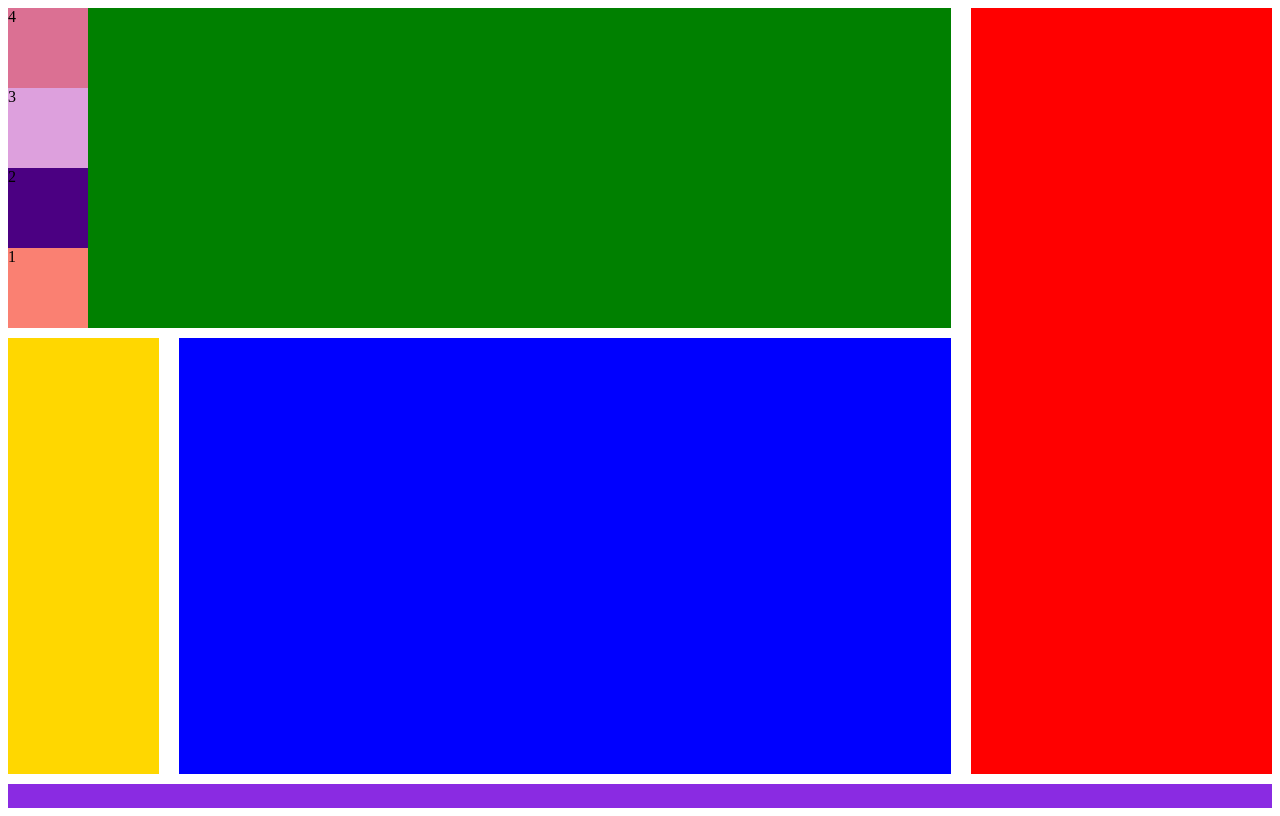
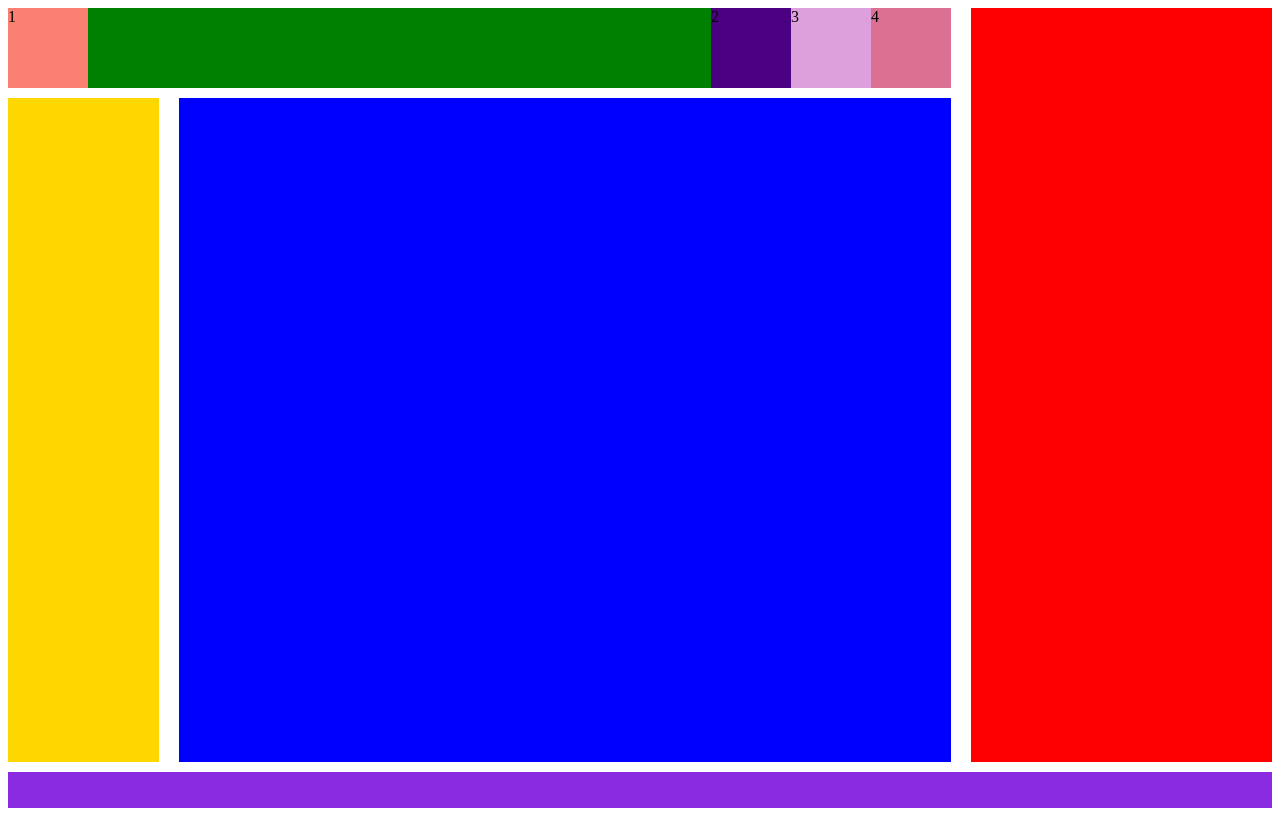
Before and after one commit to citraFebriawirti/Kuliner, a plain HTML site: page index.html in a window 1280 px wide. Drawn offline with Linux system fonts and the light colour scheme.

Commit message:
add flex in navigasi

```diff
--- a/index.html
+++ b/index.html
@@ -11,9 +11,11 @@
     <main class="main">
       <div class="navigasi">
         <div class="satu">1</div>
-        <div class="dua">2</div>
-        <div class="tiga">3</div>
-        <div class="empat">4</div>
+        <div class="lima">
+          <div class="dua">2</div>
+          <div class="tiga">3</div>
+          <div class="empat">4</div>
+        </div>
       </div>
 
       <div class="banner"></div>
--- a/style.css
+++ b/style.css
@@ -15,7 +15,9 @@
     background: green;
     grid-area: navigasi;
     display: flex;
-    flex-direction: column-reverse;
+    flex-direction: row;
+    justify-content: space-between;
+
 }
 .satu{
     width: 80px;
@@ -38,6 +40,11 @@
     height: 80px;
     background-color: palevioletred;
 }
+.lima {
+    width: 50%;
+    display: flex;
+    justify-content: flex-end;
+}
 
 .banner{
 
```
